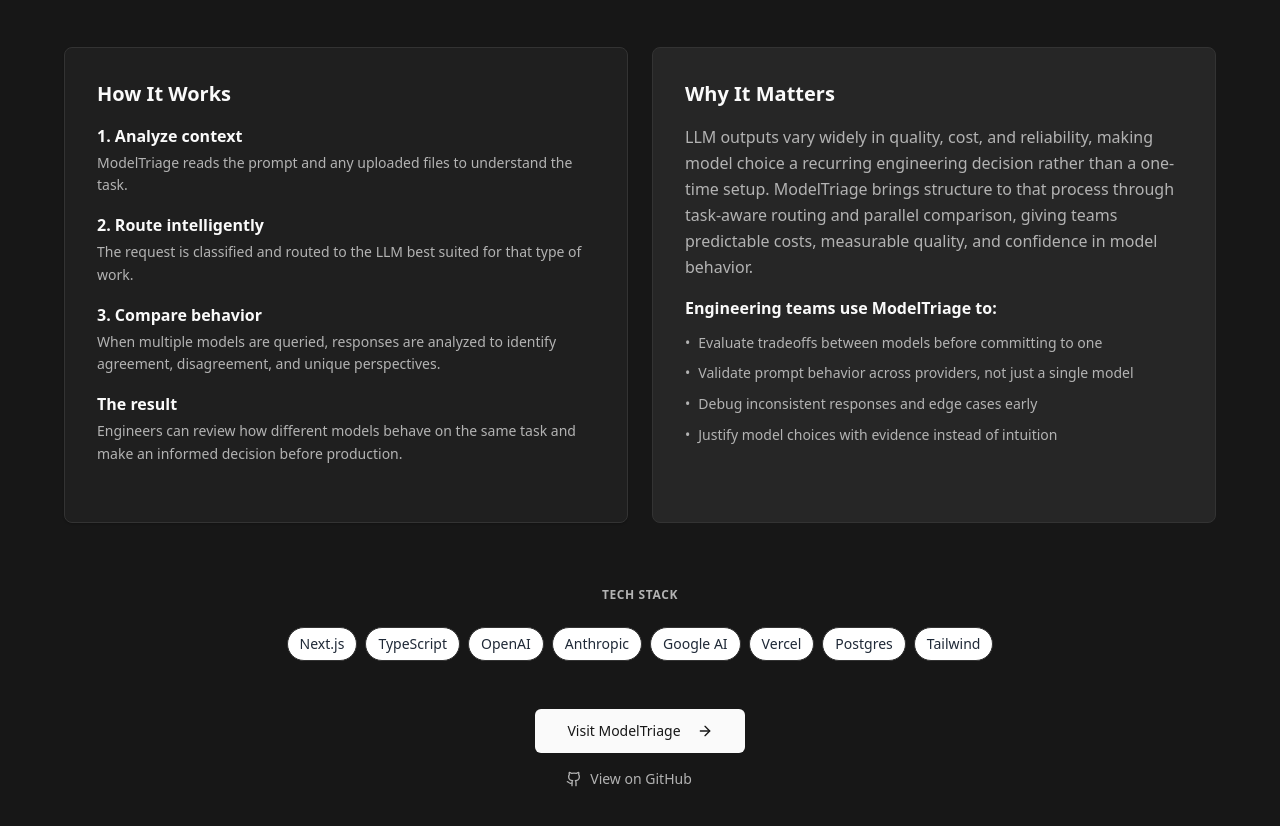
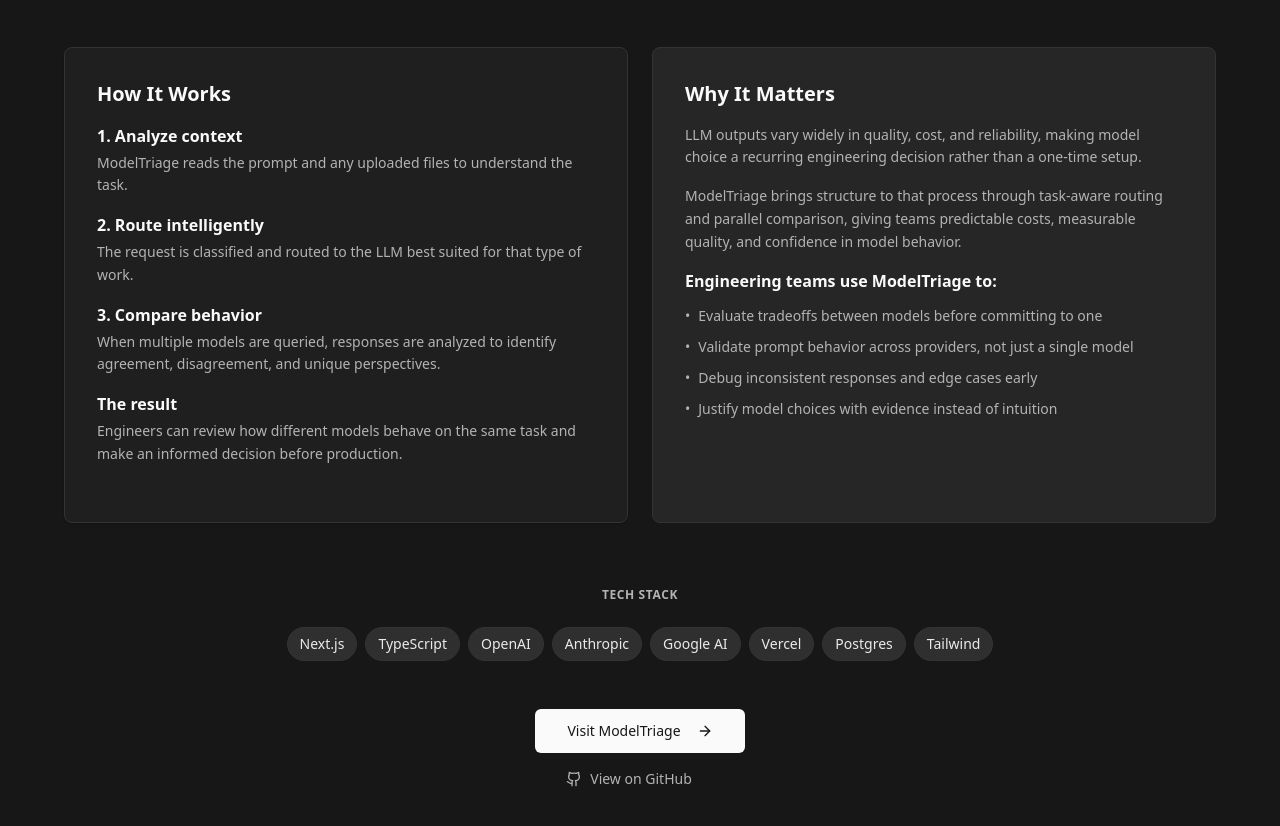
Before and after one commit to TylerOlli/TylerOlli.dev, a Next.js app: page / in a window 1280 px wide. Shown: the part 3186-4012 px from the top of the page. Built offline with nearby package versions, Linux system fonts and the light colour scheme.

Commit message:
Pill updates for ModelTriage technologies section

```diff
--- a/app/page.tsx
+++ b/app/page.tsx
@@ -293,7 +293,7 @@
             <h2 className="font-[family-name:var(--font-outfit)] text-4xl md:text-5xl lg:text-6xl font-bold tracking-tight mb-6">
               ModelTriage
             </h2>
-            <p className="text-lg text-muted-foreground max-w-4xl mx-auto leading-relaxed font-light">
+            <p className="text-lg text-white max-w-4xl mx-auto leading-relaxed font-light">
             A decision and verification layer that routes prompts to the right LLM and explains model behavior.
             </p>
           </motion.div>
@@ -369,8 +369,11 @@
               {/* Why It Matters */}
               <div className="p-8 rounded-lg bg-foreground/[0.02] border">
                 <h3 className="text-xl font-bold mb-4">Why It Matters</h3>
-                <p className="text-muted-foreground leading-relaxed mb-4">
-                LLM outputs vary widely in quality, cost, and reliability, making model choice a recurring engineering decision rather than a one-time setup. ModelTriage brings structure to that process through task-aware routing and parallel comparison, giving teams predictable costs, measurable quality, and confidence in model behavior.
+                <p className="text-muted-foreground text-sm leading-relaxed mb-4">
+                LLM outputs vary widely in quality, cost, and reliability, making model choice a recurring engineering decision rather than a one-time setup.
+                </p>
+                <p className="text-muted-foreground text-sm leading-relaxed mb-4">
+                ModelTriage brings structure to that process through task-aware routing and parallel comparison, giving teams predictable costs, measurable quality, and confidence in model behavior.
                 </p>
                 <p className="text-foreground font-semibold mb-3">
                   Engineering teams use ModelTriage to:
@@ -410,7 +413,7 @@
             </div>
             <div className="flex flex-wrap justify-center gap-2">
               {["Next.js", "TypeScript", "OpenAI", "Anthropic", "Google AI", "Vercel", "Postgres", "Tailwind"].map((tech, i) => (
-                <TechTag key={tech} name={tech} delay={i * 0.05} />
+                <TechTag key={tech} name={tech} delay={i * 0.05} variant="dark" />
               ))}
             </div>
           </motion.div>
--- a/components/tech-tag.tsx
+++ b/components/tech-tag.tsx
@@ -5,13 +5,17 @@
 interface TechTagProps {
   name: string
   delay?: number
+  variant?: "light" | "dark"
 }
 
-export function TechTag({ name }: TechTagProps) {
+export function TechTag({ name, variant = "light" }: TechTagProps) {
+  const lightClasses = "px-3 py-1.5 text-sm font-medium bg-white border-gray-200 text-gray-800 hover:bg-gray-50 hover:border-gray-300 transition-colors duration-150 ease-out"
+  const darkClasses = "px-3 py-1.5 text-sm font-medium bg-white/10 border-white/20 text-white/90 hover:bg-white/20 hover:border-white/30 transition-colors duration-150 ease-out"
+
   return (
     <Badge
       variant="outline"
-      className="px-3 py-1.5 text-sm font-medium bg-white border-gray-200 text-gray-800 hover:bg-gray-50 hover:border-gray-300 transition-colors duration-150 ease-out"
+      className={variant === "dark" ? darkClasses : lightClasses}
     >
       {name}
     </Badge>
```
